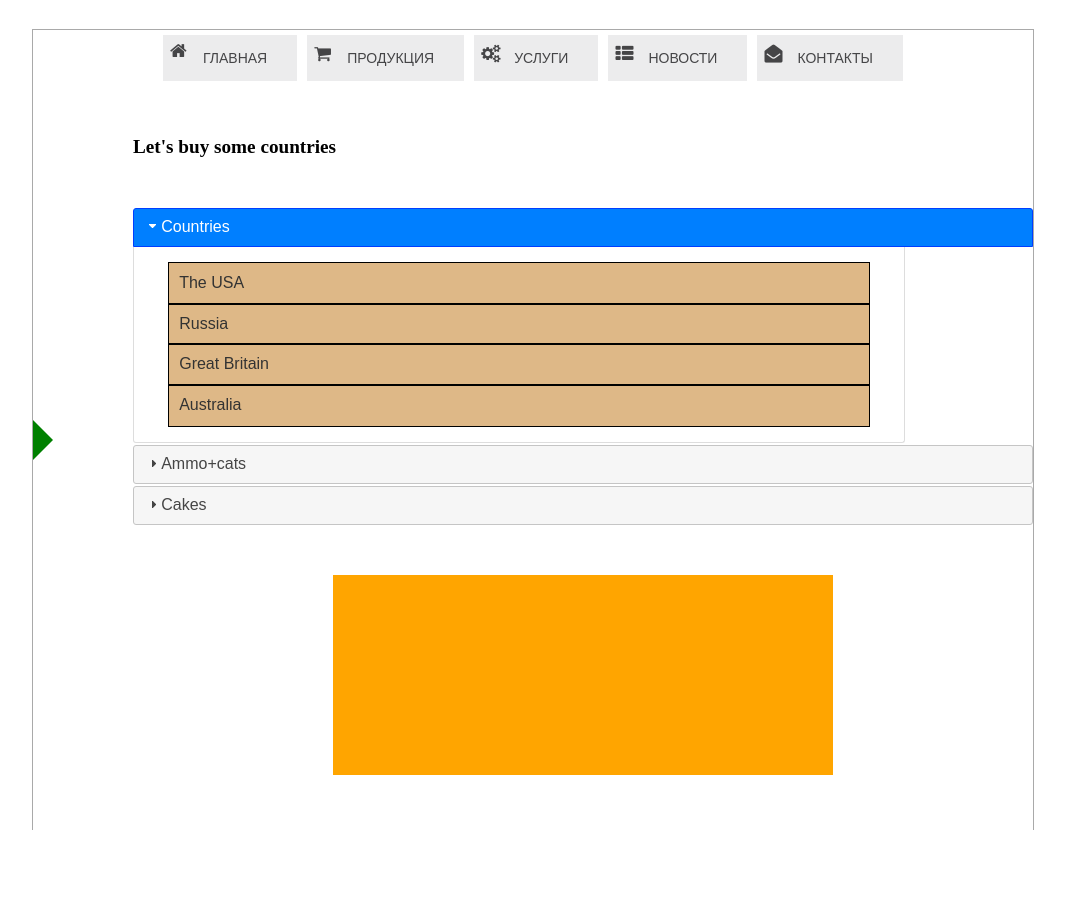
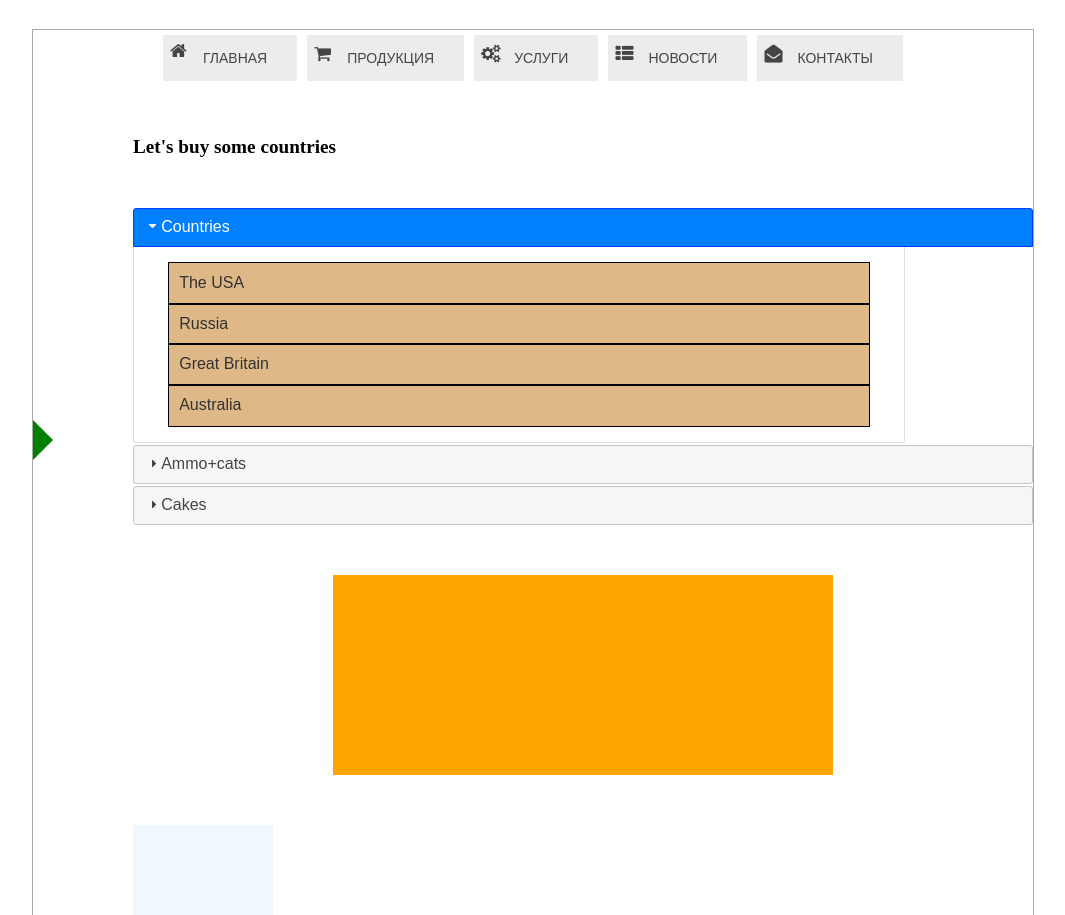
Before and after one commit to stska/test, a plain HTML site: page homework6/index.html in a window 1280 px wide. Shown: the whole page, without its empty margins (107-1172 px from the left). Before the commit the page ends 830 px from the top, so only its background shows below. Drawn offline with nearby package versions, Linux system fonts and the light colour scheme.

Commit message:
add style for summ

```diff
--- a/homework6/Style.css
+++ b/homework6/Style.css
@@ -256,7 +256,10 @@ div#users-contain table td, div#users-contain table th { border: 1px solid #eee;
 }
 
 
-#trash { float: right; width: 32%; min-height: 18em; padding: 1%; }
-#trash h4 { line-height: 16px; margin: 0 0 0.4em; }
-#trash h4 .ui-icon { float: left; }
-#trash .gallery h5 { display: none; }
+.money{
+    width: 100px;
+    height: 50px;
+    padding: 20px;
+    color: black;
+    background-color: aliceblue;
+}
```
